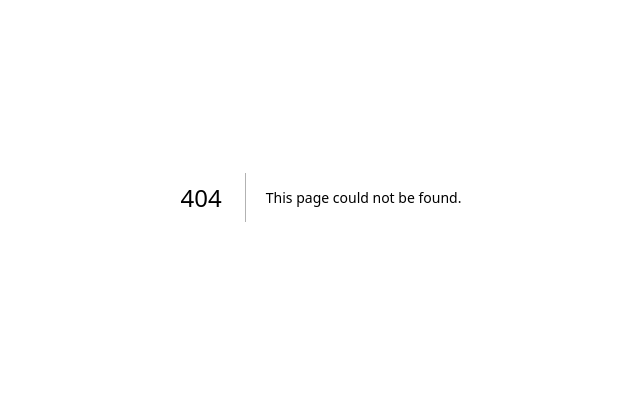
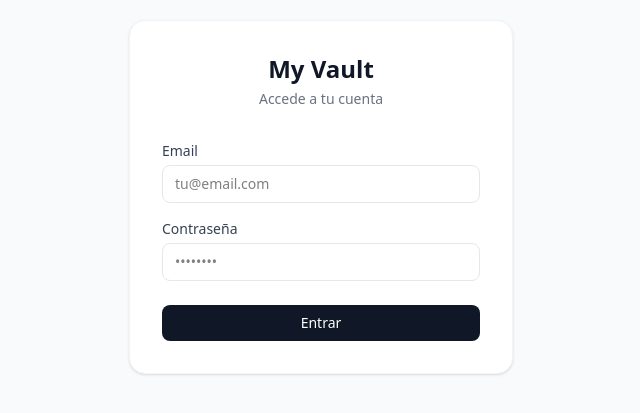
Before and after one commit to AlejandroG20/my-vault, a Next.js app: page /login in a window 1280 px wide. Before the commit this address had no page. Shown: the part 203-616 px from the top of the page, without its empty margins (319-959 px from the left). Built offline with nearby package versions, Linux system fonts and the light colour scheme; no server answers.

Commit message:
feat: crear página de login y usuario inicial

```diff
--- /dev/null
+++ b/app/(auth)/login/page.tsx
@@ -0,0 +1,88 @@
+import { signIn } from "@/auth";
+import { redirect } from "next/navigation";
+
+interface LoginPageProps {
+  searchParams: Promise<{ error?: string }>;
+}
+
+export default async function LoginPage({ searchParams }: LoginPageProps) {
+  const params = await searchParams;
+  const hasError = params.error === "invalid";
+
+  async function handleLogin(formData: FormData) {
+    "use server";
+
+    const email = formData.get("email") as string;
+    const password = formData.get("password") as string;
+
+    try {
+      await signIn("credentials", {
+        email,
+        password,
+        redirectTo: "/dashboard",
+      });
+    } catch (error) {
+      redirect("/login?error=invalid");
+    }
+  }
+
+  return (
+    <main className="flex min-h-screen items-center justify-center bg-gray-50">
+      <div className="w-full max-w-sm bg-white rounded-2xl shadow-sm border border-gray-100 p-8">
+        <div className="mb-8 text-center">
+          <h1 className="text-2xl font-semibold text-gray-900">My Vault</h1>
+          <p className="text-sm text-gray-500 mt-1">Accede a tu cuenta</p>
+        </div>
+
+        {hasError && (
+          <div className="mb-4 rounded-lg bg-red-50 border border-red-100 px-4 py-3 text-sm text-red-600">
+            Email o contraseña incorrectos
+          </div>
+        )}
+
+        <form action={handleLogin} className="flex flex-col gap-4">
+          <div className="flex flex-col gap-1">
+            <label
+              htmlFor="email"
+              className="text-sm font-medium text-gray-700"
+            >
+              Email
+            </label>
+            <input
+              id="email"
+              name="email"
+              type="email"
+              required
+              placeholder="tu@email.com"
+              className="w-full rounded-lg border border-gray-200 px-3 py-2 text-sm outline-none focus:border-gray-400 transition-colors"
+            />
+          </div>
+
+          <div className="flex flex-col gap-1">
+            <label
+              htmlFor="password"
+              className="text-sm font-medium text-gray-700"
+            >
+              Contraseña
+            </label>
+            <input
+              id="password"
+              name="password"
+              type="password"
+              required
+              placeholder="••••••••"
+              className="w-full rounded-lg border border-gray-200 px-3 py-2 text-sm outline-none focus:border-gray-400 transition-colors"
+            />
+          </div>
+
+          <button
+            type="submit"
+            className="w-full rounded-lg bg-gray-900 text-white py-2 text-sm font-medium hover:bg-gray-700 transition-colors mt-2"
+          >
+            Entrar
+          </button>
+        </form>
+      </div>
+    </main>
+  );
+}
--- /dev/null
+++ b/scripts/create-user.ts
@@ -0,0 +1,23 @@
+import "dotenv/config"
+import { prisma } from "../lib/prisma"
+import bcrypt from "bcryptjs"
+
+async function main() {
+    const email = "alejandro@gmail.com"
+    const password = "Hershel6"
+
+    const hashed = await bcrypt.hash(password, 12)
+
+    const user = await prisma.user.create({
+        data: {
+            email,
+            password: hashed,
+        },
+    })
+
+    console.log("Usuario creado:", user.email)
+}
+
+main()
+    .catch(console.error)
+    .finally(() => prisma.$disconnect())
```
